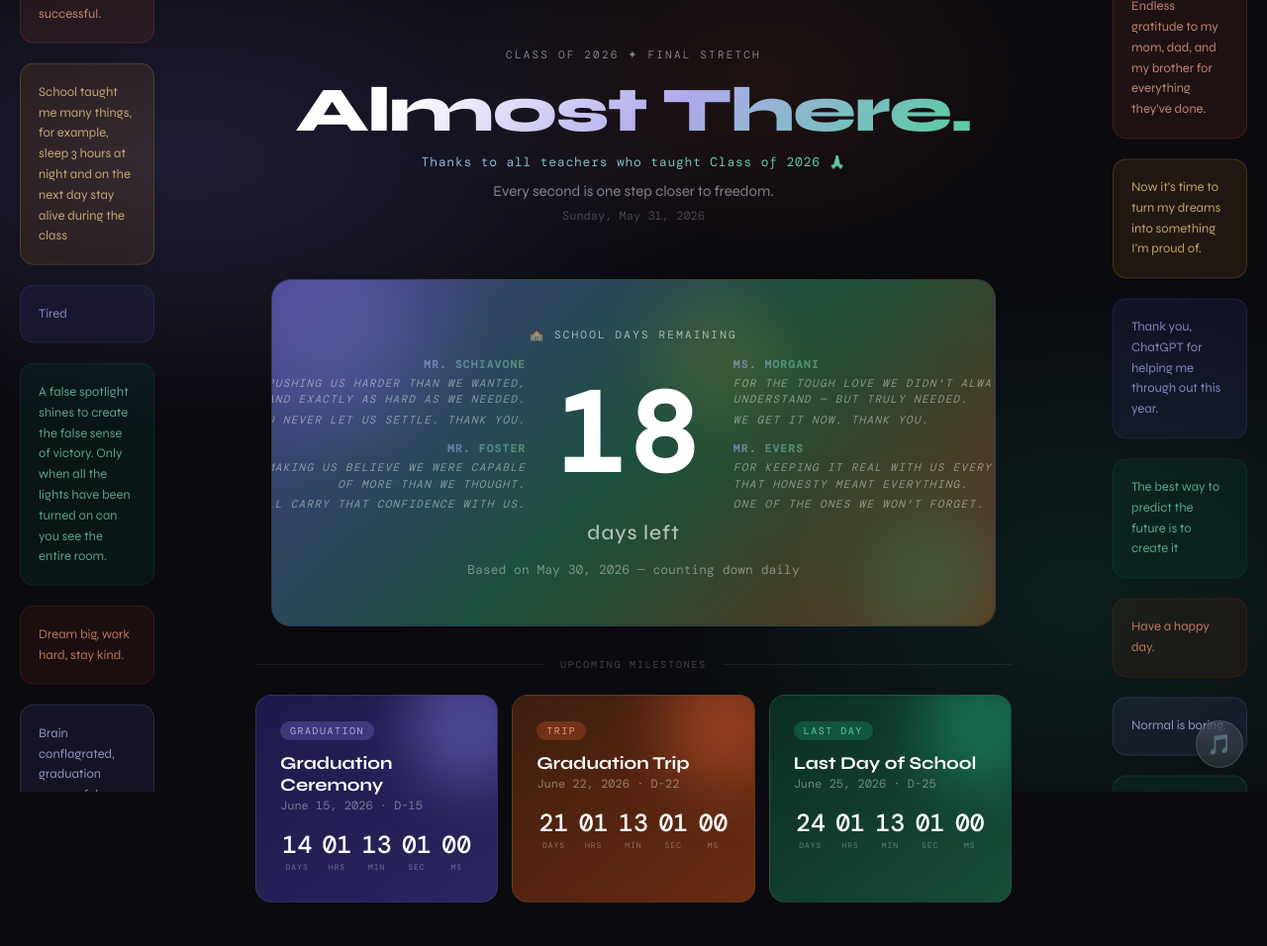
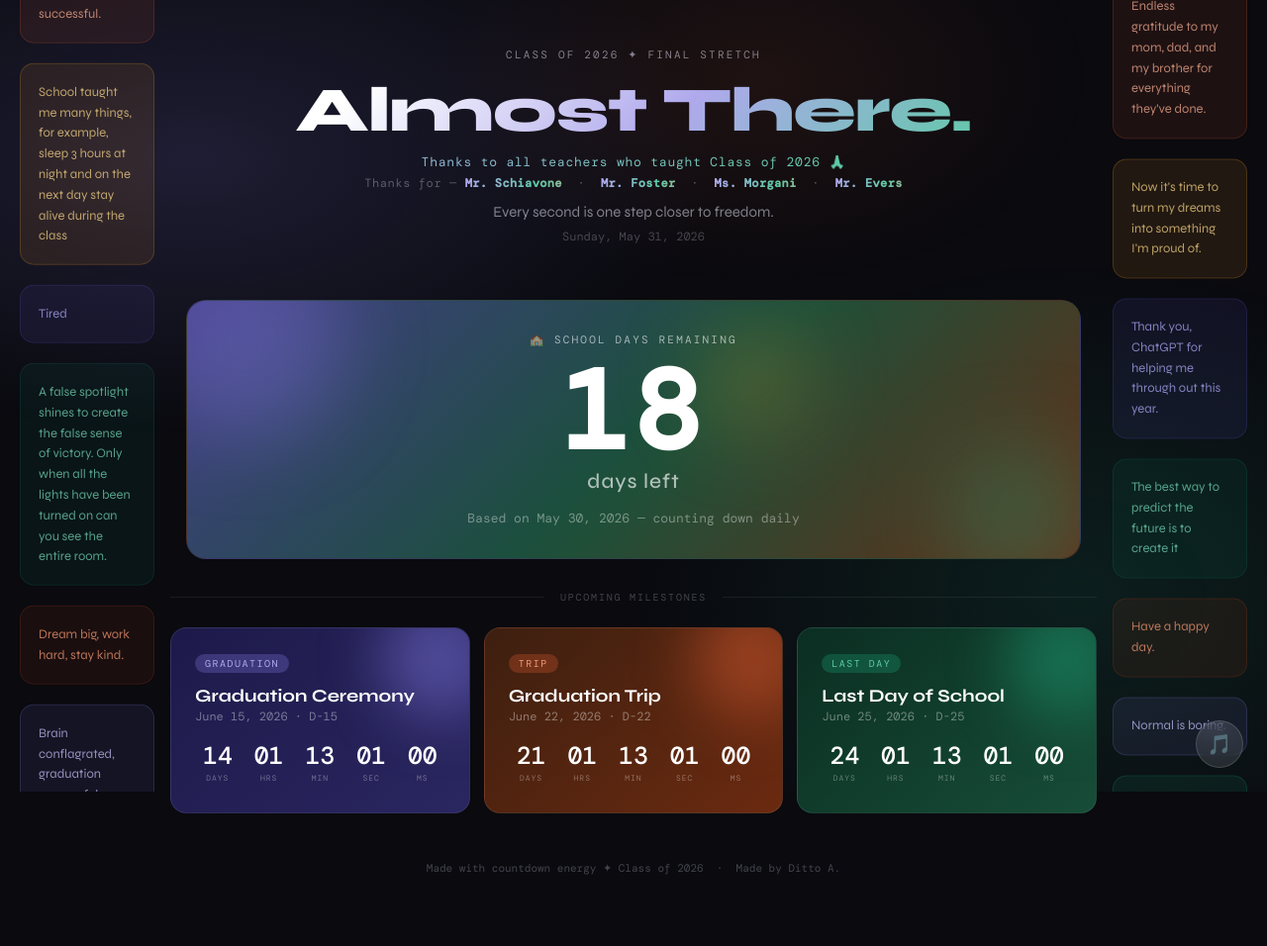
Before and after one commit to d08835149-prog/graduation-count, a plain HTML site: page index.html in a window 1280 px wide. Shown: the top 956 px of the page at 99% size. Drawn offline with nearby package versions, Linux system fonts and the light colour scheme; a web font is replaced by a local one.

Commit message:
Update index.html

```diff
--- a/index.html
+++ b/index.html
@@ -49,7 +49,7 @@
     pointer-events: none;
   }
 
-  .page { position: relative; z-index: 1; max-width: 860px; margin: 0 auto; padding: 3rem 3rem 5rem; }
+  .page { position: relative; z-index: 1; max-width: 1000px; margin: 0 auto; padding: 3rem 2rem 5rem; }
 
   /* ── header ── */
   header { text-align: center; margin-bottom: 3.5rem; }
@@ -114,7 +114,7 @@
   .hero {
     position: relative;
     border-radius: 20px;
-    padding: 3rem 2rem;
+    padding: 2rem 1.5rem;
     text-align: center;
     margin-bottom: 2rem;
     margin-left: 1rem;
@@ -413,12 +413,14 @@
     display: flex;
     align-items: center;
     justify-content: center;
-    gap: 2rem;
+    gap: 1.2rem;
   }
   .teacher-side {
     display: flex;
     flex-direction: column;
     gap: 14px;
+    width: 180px;
+    flex-shrink: 0;
   }
   .left-teachers { align-items: flex-end; }
   .right-teachers { align-items: flex-start; }
@@ -453,14 +455,37 @@
 
   .tc-quote {
     font-family: 'Syne', sans-serif;
-    font-size: 10px;
+    font-size: 9.5px;
     color: rgba(255,255,255,0.35);
     line-height: 1.5;
     font-style: italic;
     margin-top: 2px;
+    word-break: break-word;
+    overflow-wrap: break-word;
   }
   .left-teachers .tc-quote { text-align: right; }
   .right-teachers .tc-quote { text-align: left; }
+
+  .teacher-names-row {
+    font-family: 'DM Mono', monospace;
+    font-size: 12px;
+    color: rgba(255,255,255,0.3);
+    margin-top: 0.3rem;
+    letter-spacing: 0.05em;
+    opacity: 0;
+    animation: fadeUp 0.6s 0.4s forwards;
+  }
+  .tc-name {
+    font-family: 'DM Mono', monospace;
+    font-size: 12px;
+    font-weight: 600;
+    animation: tcColorShift 5s ease-in-out infinite;
+    background: linear-gradient(90deg, #AFA9EC, #5DCAA5, #F0997B, #EF9F27, #AFA9EC);
+    background-size: 300% 100%;
+    -webkit-background-clip: text;
+    -webkit-text-fill-color: transparent;
+    background-clip: text;
+  }
 
   @keyframes tcColorShift {
     0%   { background-position: 0% 50%; }
@@ -580,6 +605,7 @@
     <p class="eyebrow">Class of 2026 ✦ Final Stretch</p>
     <h1>Almost There.</h1>
     <p class="thanks-teachers">Thanks to all teachers who taught Class of 2026 🙏</p>
+  <p class="teacher-names-row">Thanks for — <span class="tc-name">Mr. Schiavone</span> &nbsp;·&nbsp; <span class="tc-name">Mr. Foster</span> &nbsp;·&nbsp; <span class="tc-name">Ms. Morgani</span> &nbsp;·&nbsp; <span class="tc-name">Mr. Evers</span></p>
   <p class="subtitle">Every second is one step closer to freedom.</p>
     <span id="live-date"></span>
   </header>
@@ -591,33 +617,7 @@
     <div class="hero-orb orb3"></div>
     <div class="hero-inner">
       <p class="hero-label">🏫 School days remaining</p>
-      <div class="hero-center-row">
-        <div class="teacher-side left-teachers">
-          <div class="teacher-card">
-            <span class="tc-name">Mr. Schiavone</span>
-            <span class="tc-quote">For pushing us harder than we wanted,<br>and exactly as hard as we needed.</span>
-            <span class="tc-quote">You never let us settle. Thank you.</span>
-          </div>
-          <div class="teacher-card">
-            <span class="tc-name">Mr. Foster</span>
-            <span class="tc-quote">For making us believe we were capable<br>of more than we thought.</span>
-            <span class="tc-quote">We'll carry that confidence with us.</span>
-          </div>
-        </div>
-        <div class="hero-number" id="school-num"></div>
-        <div class="teacher-side right-teachers">
-          <div class="teacher-card">
-            <span class="tc-name">Ms. Morgani</span>
-            <span class="tc-quote">For the tough love we didn't always<br>understand — but truly needed.</span>
-            <span class="tc-quote">We get it now. Thank you.</span>
-          </div>
-          <div class="teacher-card">
-            <span class="tc-name">Mr. Evers</span>
-            <span class="tc-quote">For keeping it real with us every day.<br>That honesty meant everything.</span>
-            <span class="tc-quote">One of the ones we won't forget.</span>
-          </div>
-        </div>
-      </div>
+      <div class="hero-number" id="school-num"></div>
       <p class="hero-unit">days left</p>
       <p class="hero-sub">Based on May 30, 2026 — counting down daily</p>
     </div>
```
